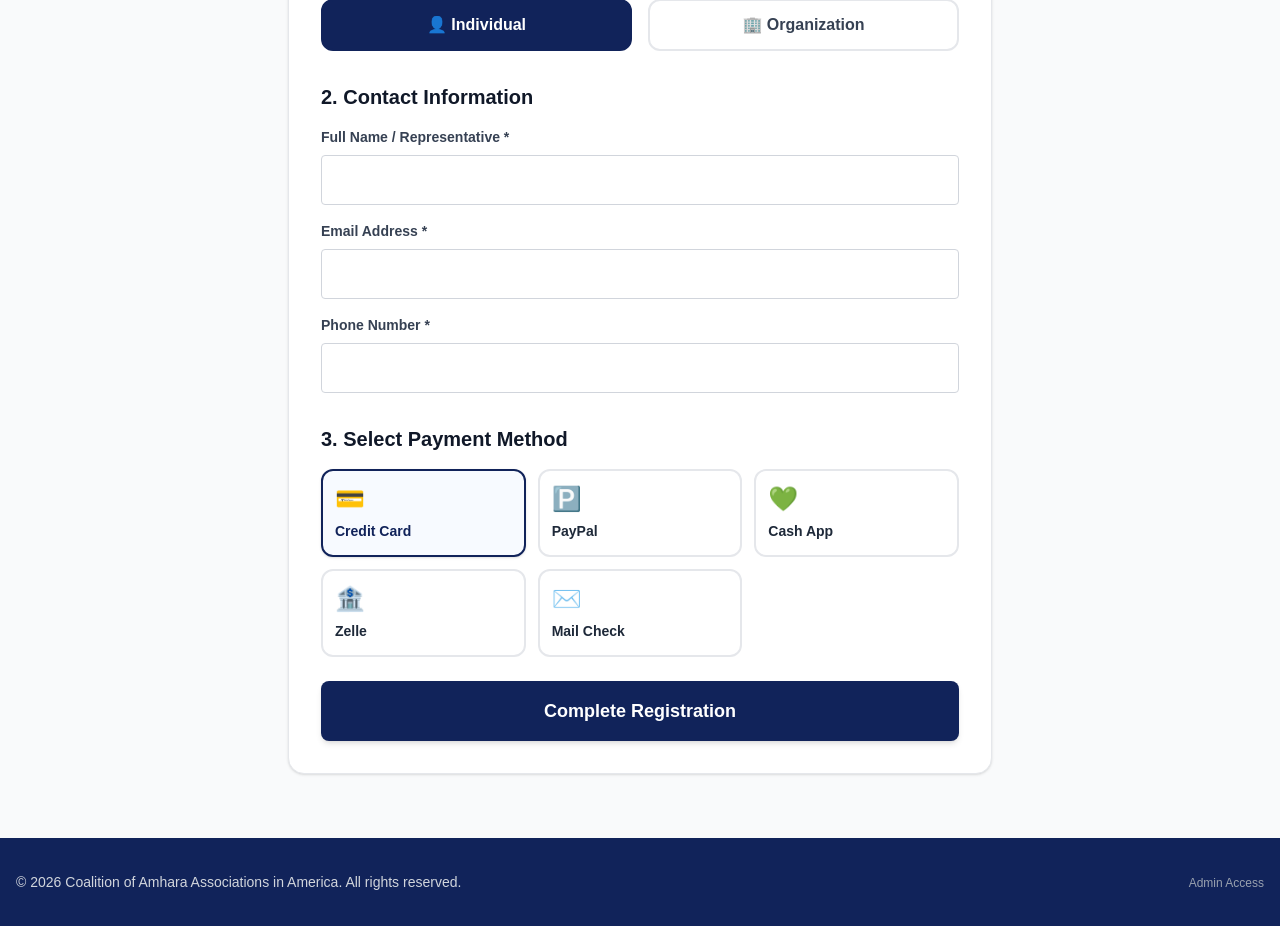
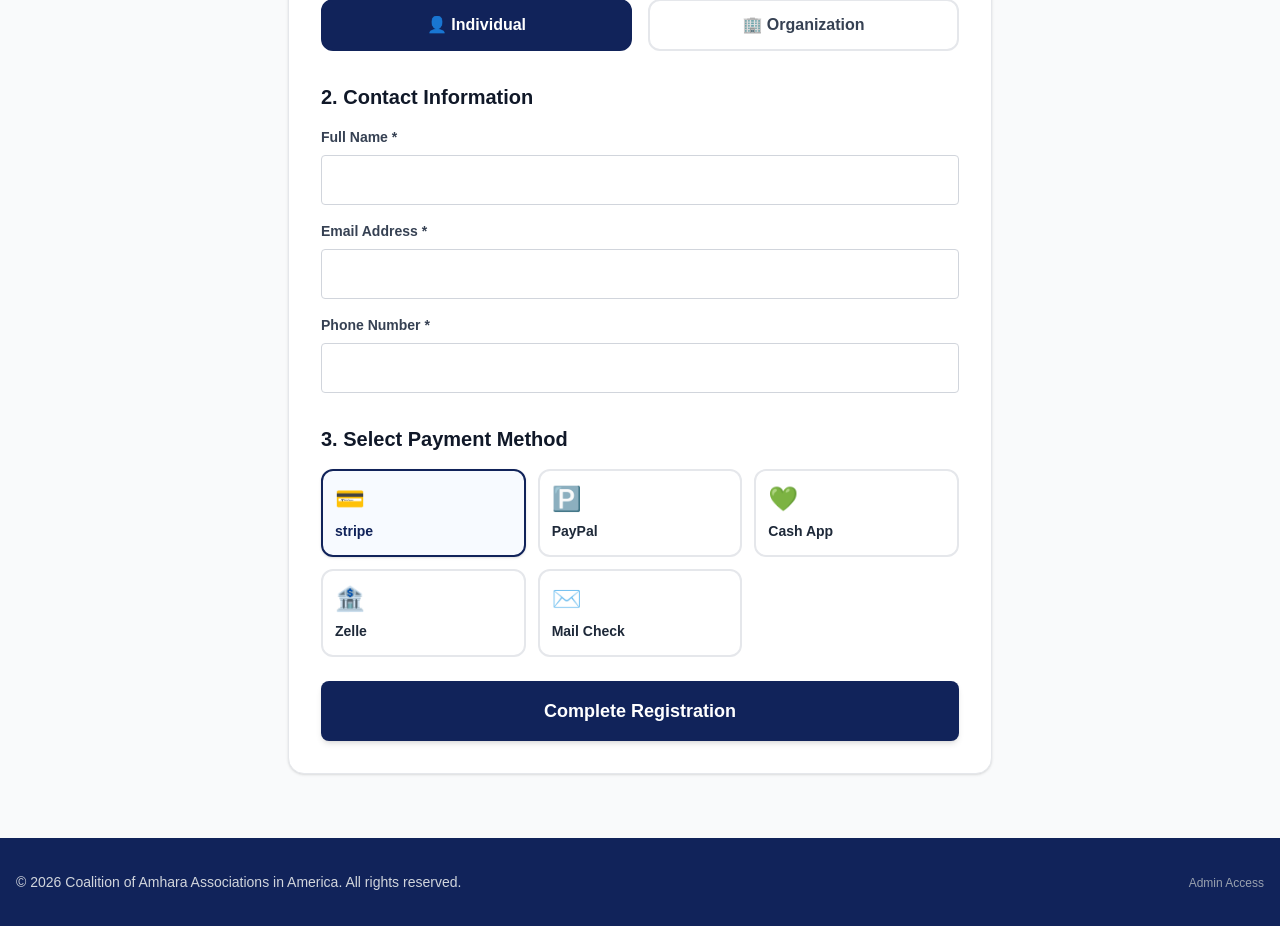
Before and after one commit to antenehtassewma-afk/coalition-web, a Next.js app: page /join in a window 1280 px wide. Shown: the part 1020-1946 px from the top of the page. Built offline with nearby package versions, Linux system fonts and the light colour scheme; no server answers.

Commit message:
Fix syntax error and ensure proper representative field submission

```diff
--- a/src/app/join/page.tsx
+++ b/src/app/join/page.tsx
@@ -16,10 +16,11 @@ export default function JoinPage() {
     email: "",
     phone: "",
     organizationName: "",
+    representativeName: "",
   });
 
   const paymentOptions = [
-    { id: "stripe", label: "Credit Card", icon: "💳" },
+    { id: "stripe", label: "stripe", icon: "💳" },
     { id: "paypal", label: "PayPal", icon: "🅿️" },
     { id: "cashapp", label: "Cash App", icon: "💚" },
     { id: "zelle", label: "Zelle", icon: "🏦" },
@@ -33,12 +34,16 @@ export default function JoinPage() {
     try {
       const registrationsRef = collection(db, "registrations");
       await addDoc(registrationsRef, {
-        ...formData,
         membershipType,
+        organizationName: membershipType === "Partner Organization" ? formData.organizationName : "",
+        representativeName: membershipType === "Partner Organization" ? formData.representativeName : "",
+        fullName: membershipType === "Individual Member" ? formData.fullName : "",
+        email: formData.email,
+        phone: formData.phone,
         paymentMethod,
         paymentReference: paymentReference || "None",
         submittedAt: new Date(),
-        status: "Pending" // Registrations start as pending review/fulfillment
+        status: "Pending"
       });
 
       setStatus("success");
@@ -97,17 +102,24 @@ export default function JoinPage() {
               {/* 2. Contact Information */}
               <h3 className="text-xl font-bold text-gray-900 mb-4">2. Contact Information</h3>
               <div className="space-y-4 mb-8">
-                {membershipType === "Partner Organization" && (
+                {membershipType === "Partner Organization" ? (
+                  <>
+                    <div>
+                      <label className="block text-gray-700 text-sm font-bold mb-2">Organization Name *</label>
+                      <input required type="text" className="border border-gray-300 rounded w-full py-3 px-4 text-gray-700" value={formData.organizationName} onChange={(e) => setFormData({...formData, organizationName: e.target.value})} />
+                    </div>
+                    <div>
+                      <label className="block text-gray-700 text-sm font-bold mb-2">Representative Name *</label>
+                      <input required type="text" className="border border-gray-300 rounded w-full py-3 px-4 text-gray-700" value={formData.representativeName} onChange={(e) => setFormData({...formData, representativeName: e.target.value})} />
+                    </div>
+                  </>
+                ) : (
                   <div>
-                    <label className="block text-gray-700 text-sm font-bold mb-2">Organization Name *</label>
-                    <input required type="text" className="border border-gray-300 rounded w-full py-3 px-4 text-gray-700" value={formData.organizationName} onChange={(e) => setFormData({...formData, organizationName: e.target.value})} />
+                    <label className="block text-gray-700 text-sm font-bold mb-2">Full Name *</label>
+                    <input required type="text" className="border border-gray-300 rounded w-full py-3 px-4 text-gray-700" value={formData.fullName} onChange={(e) => setFormData({...formData, fullName: e.target.value})} />
                   </div>
                 )}
 
-                <div>
-                  <label className="block text-gray-700 text-sm font-bold mb-2">Full Name / Representative *</label>
-                  <input required type="text" className="border border-gray-300 rounded w-full py-3 px-4 text-gray-700" value={formData.fullName} onChange={(e) => setFormData({...formData, fullName: e.target.value})} />
-                </div>
                 <div>
                   <label className="block text-gray-700 text-sm font-bold mb-2">Email Address *</label>
                   <input required type="email" className="border border-gray-300 rounded w-full py-3 px-4 text-gray-700" value={formData.email} onChange={(e) => setFormData({...formData, email: e.target.value})} />
```
